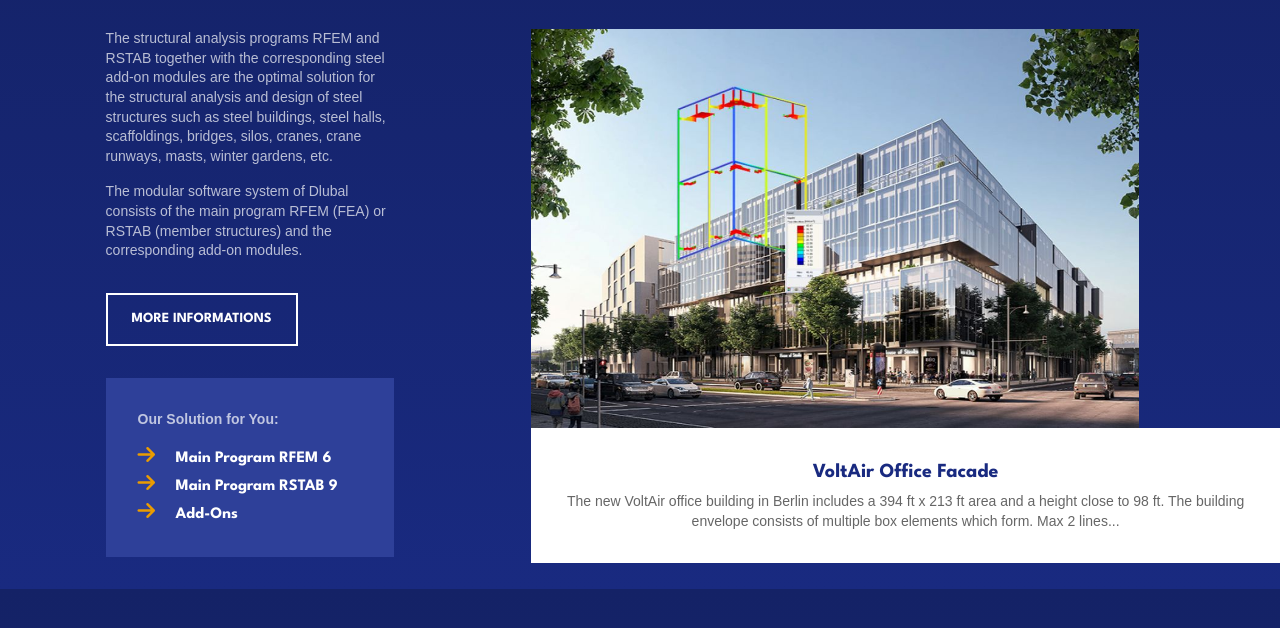
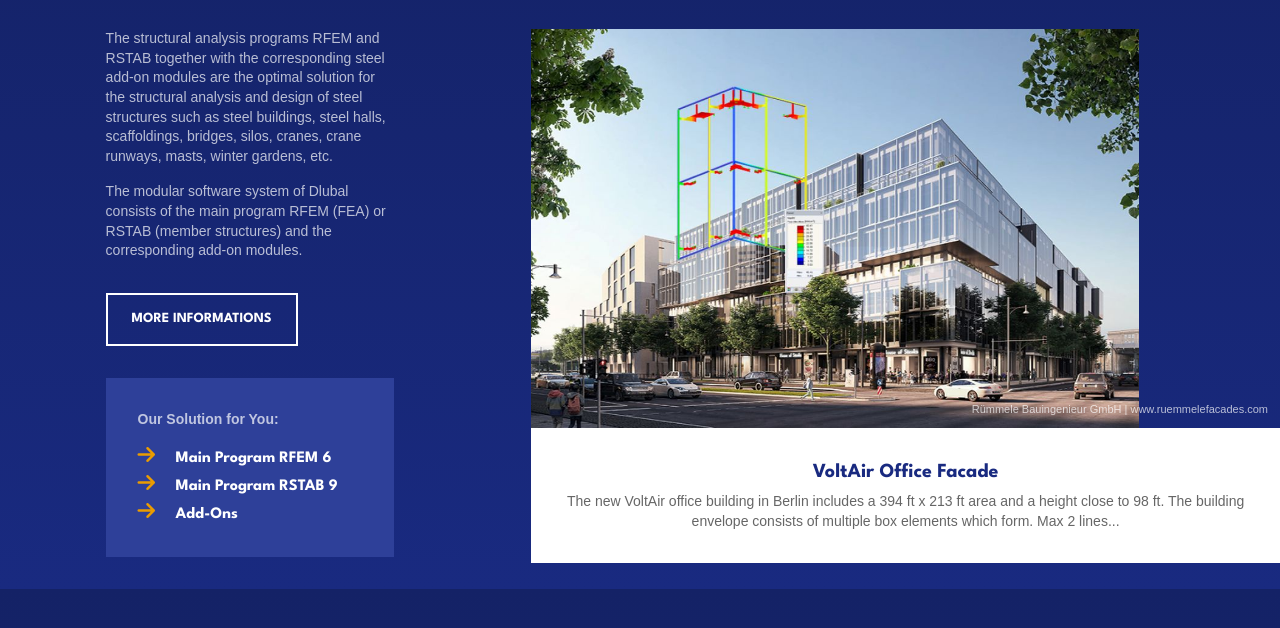
Before and after one commit to Yuliia-Harkusha/dlubal-test, a plain HTML site: page index.html in a window 1280 px wide. Shown: the part 150-778 px from the top of the page. Drawn offline with nearby package versions, Linux system fonts and the light colour scheme.

Commit message:
positioning span on the image

```diff
--- a/css/styles.css
+++ b/css/styles.css
@@ -182,11 +182,24 @@ img {
   }
 }
 
+.img-thumb {
+  position: relative;
+}
+
 .example-img-span {
+  position: absolute;
+  bottom: 12px;
+  right: 12px;
   display: none;
   font-size: 11px;
   line-height: 1.2;
   color: var(--text-color);
+}
+
+@media screen and (min-width: 768px) {
+  .example-img-span {
+    display: block;
+  }
 }
 
 .example-text-wrapper {
--- a/index.html
+++ b/index.html
@@ -82,6 +82,7 @@
 
         <div class="right-wrapper">
           <section class="example">
+            <div class="img-thumb">
               <picture>
                 <source
                   srcset="./images/bigScreen-pic.jpg 1x, ./images/bigScreen-pic@2x.jpg 2x"
@@ -110,6 +111,7 @@
               <span class="example-img-span"
                 >Rümmele Bauingenieur GmbH | www.ruemmelefacades.com</span
               >
+            </div>
 
             <div class="example-text-wrapper">
               <h3 class="example-heading">VoltAir Office Facade</h3>
```
Lines whose indentation alone changed are shown as unchanged.
